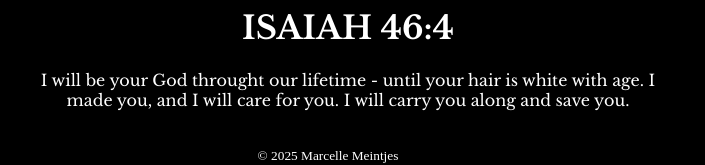
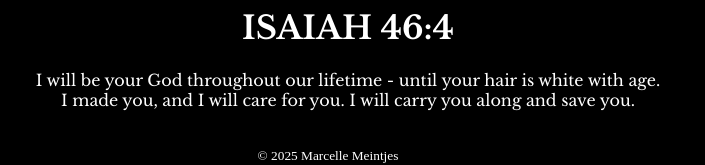
Before and after one commit to CellaMeintjes/Motivation, a plain HTML site: page index.html in a window 1280 px wide. Shown: the part 475-640 px from the top of the page, without its empty margins (312-1017 px from the left). Drawn offline with nearby package versions, Linux system fonts and the light colour scheme.

Commit message:
Update index.html

```diff
--- a/index.html
+++ b/index.html
@@ -14,7 +14,7 @@
   <div class="poster">
     <img src="./assets/images/isaiah46.png" alt="Old lady holding a bible">
     <h1>Isaiah 46:4</h1>
-    <p>I will be your God throught our lifetime - until your hair is white with age. I made you, and I will care for you. I will carry you along and save you.</p>
+    <p>I will be your God throughout our lifetime - until your hair is white with age. I made you, and I will care for you. I will carry you along and save you.</p>
   </div>
 
   <footer>
```
